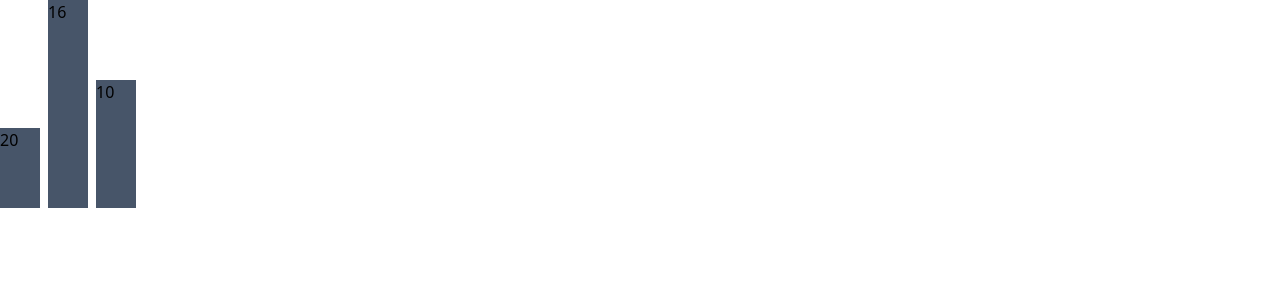
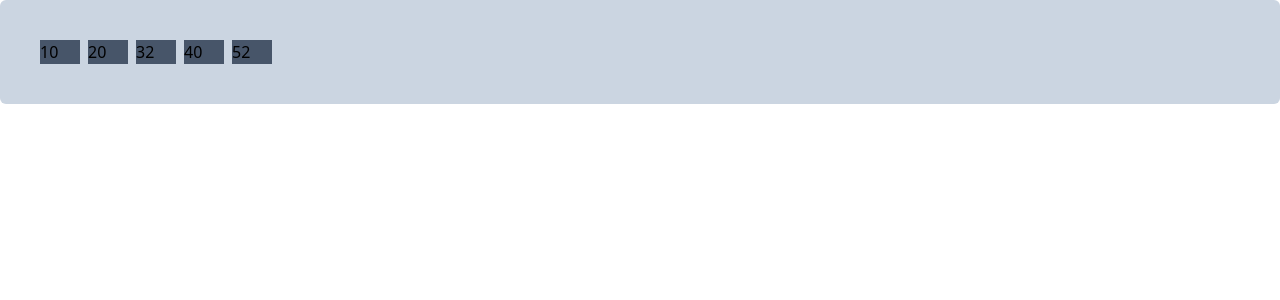
Before and after one commit to Mustafa-Zahedi/basic-algorithms-with-reactjs, a Next.js app: page /charts in a window 1280 px wide. Shown: the top 300 px of the page. Built offline with nearby package versions, Linux system fonts and the light colour scheme.

Commit message:
the array of number added and sorted

```diff
--- a/pages/charts.jsx
+++ b/pages/charts.jsx
@@ -1,17 +1,51 @@
 import { useEffect } from "react";
 
 const Charts = () => {
-  const span = <span className={`bg-slate-600 w-10 h-32`}>10</span>;
+  const c = [
+    {
+      32: "",
+    },
+    {
+      20: "",
+    },
+    {
+      40: "",
+    },
+    {
+      10: "",
+    },
+    {
+      52: "",
+    },
+  ];
+
+  console.log("A: ", c);
+  for (let i = 1; i < c.length; i++) {
+    for (let j = 0; j <= i; j++) {
+      console.log(+Object.keys(c[j]));
+      if (+Object.keys(c[i]) < +Object.keys(c[j])) {
+        let temp = c[i];
+        c[i] = c[j];
+        c[j] = temp;
+      }
+    }
+  }
+  console.log("a: ", c);
 
   useEffect(() => {
     console.log("useEffect");
   }, []);
 
   return (
-    <div className="flex gap-2 items-end">
-      <span className={`bg-slate-600 w-10 h-20`}>20</span>
-      <span className={`bg-slate-600 w-10 h-52`}>16</span>
-      {span}
+    <div key={12} className="flex gap-2 items-end bg-slate-300 p-10 rounded-md">
+      {c.map((e) => (
+        <span
+          key={Object.keys(e)}
+          className={`bg-slate-600 w-10 h-${Object.keys(e)}`}
+        >
+          {Object.keys(e)}
+        </span>
+      ))}
     </div>
   );
 };
--- a/pages/index.jsx
+++ b/pages/index.jsx
@@ -13,7 +13,7 @@ export default function Home() {
 
       <main className={styles.main}>
         <h1 className={styles.title}>
-          Welcome to learning algorithms wity react.js
+          Welcome to learning algorithms with react.js
         </h1>
 
         <p className={styles.description}>please select an algorithm.</p>
```
